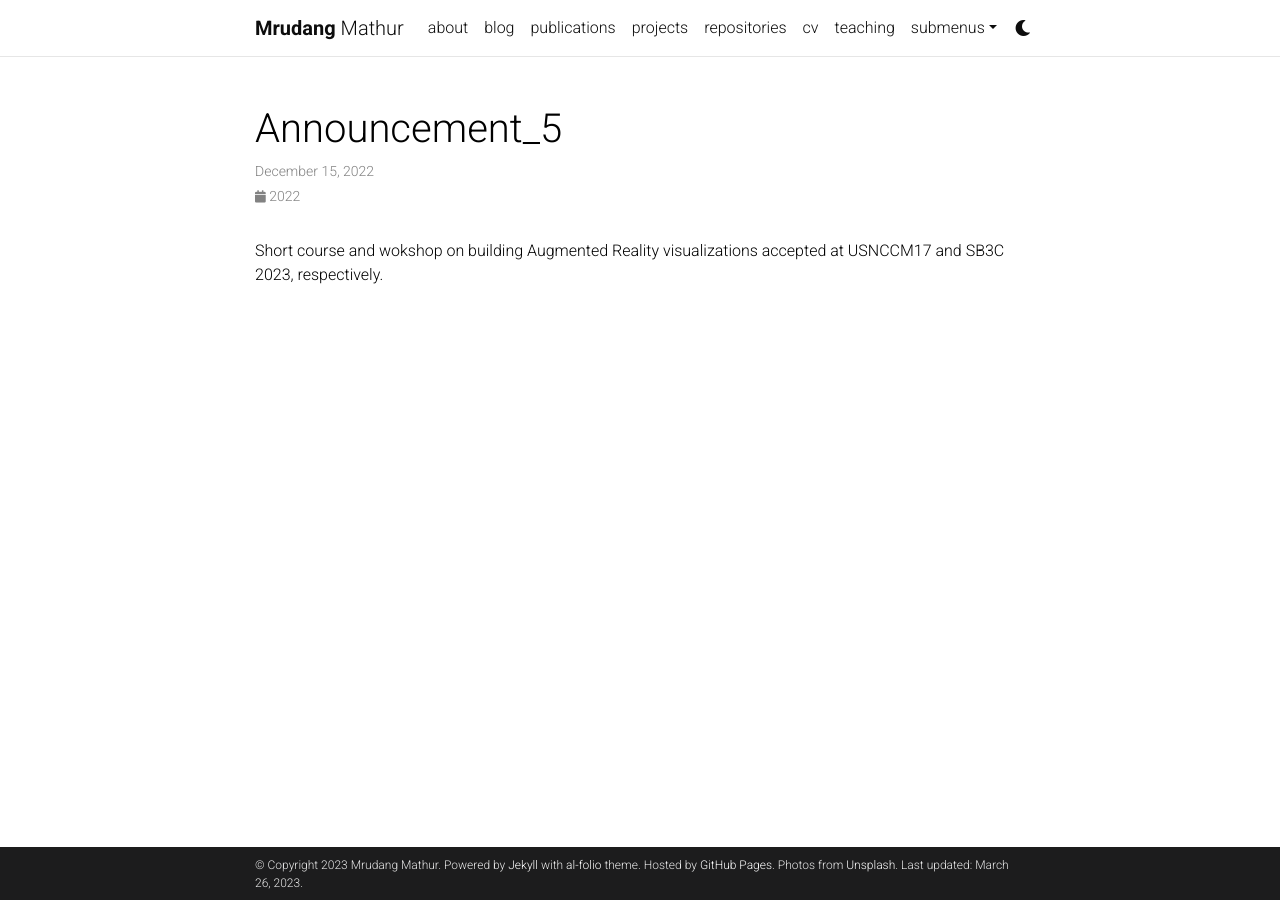
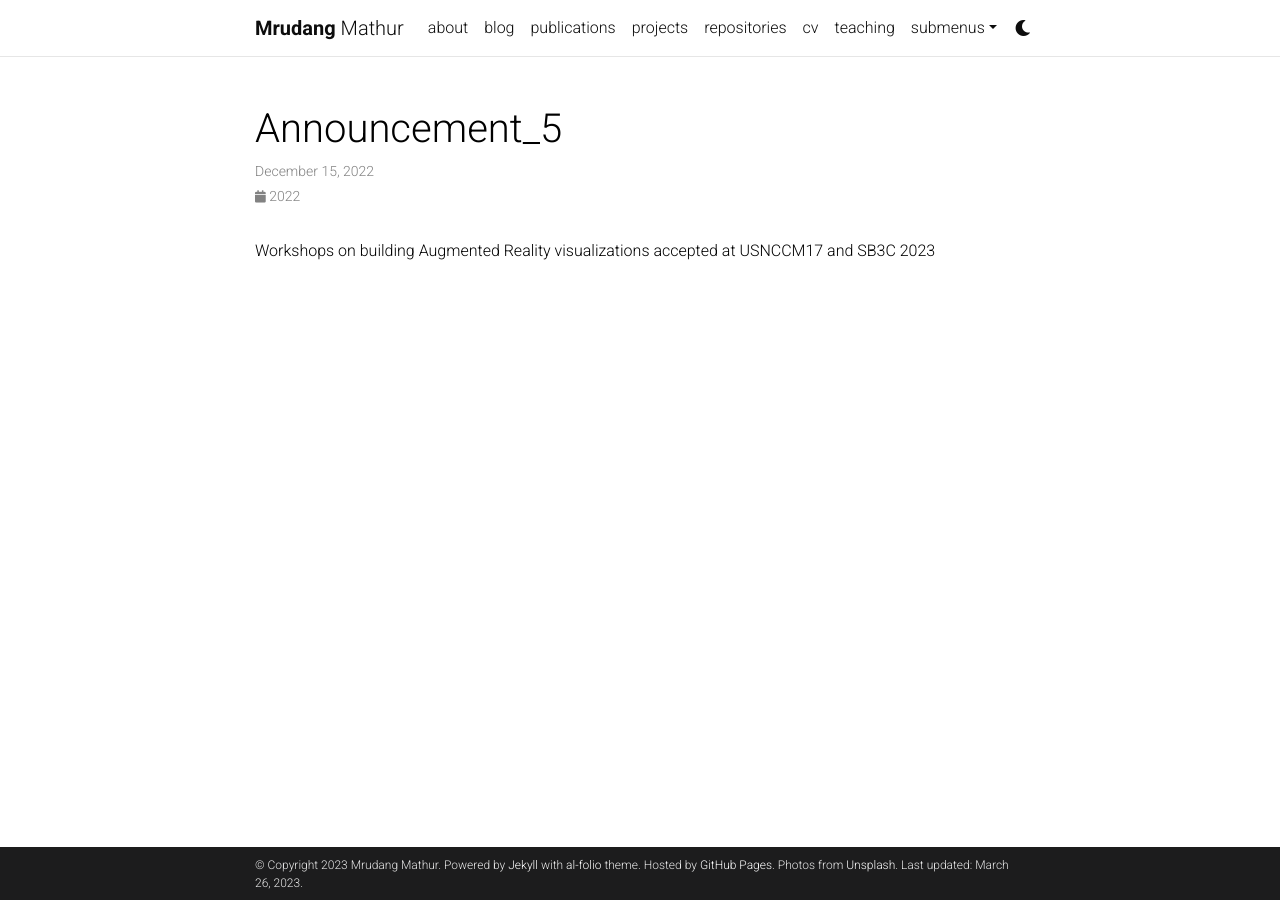
Before and after one commit to mrudangm/mrudangm.github.io, a Jekyll site: the page built from _news/announcement_5.md, in a window 1280 px wide. Built offline with Jekyll 4.4.1, drawn with Linux system fonts in a browser that asks for light colours; full-size pictures stand in for the smaller copies a plugin makes; comment, search, counter and statistics services are not loaded; a style sheet for code colours, icons or effects is not loaded; a file with an impossible date is left out.

Commit message:
Update announcements

```diff
--- a/_news/announcement_5.md
+++ b/_news/announcement_5.md
@@ -5,4 +5,4 @@ inline: true
 related_posts: false
 ---
 
-Short course and wokshop on building Augmented Reality visualizations accepted at USNCCM17 and SB3C 2023, respectively.
+Workshops on building Augmented Reality visualizations accepted at USNCCM17 and SB3C 2023
```
Also changed, not shown: _news/announcement_4.md (+8 -2 lines).
